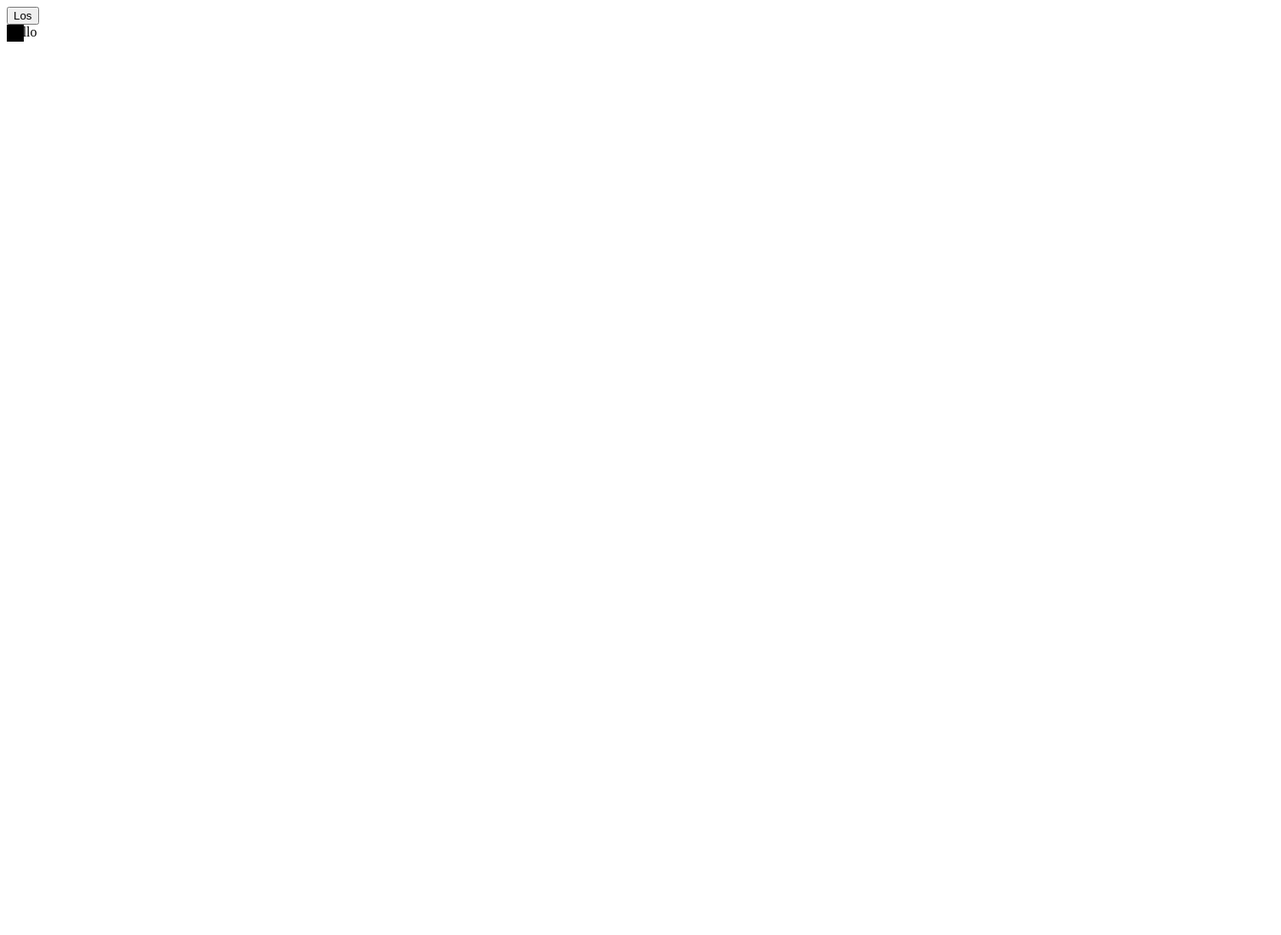
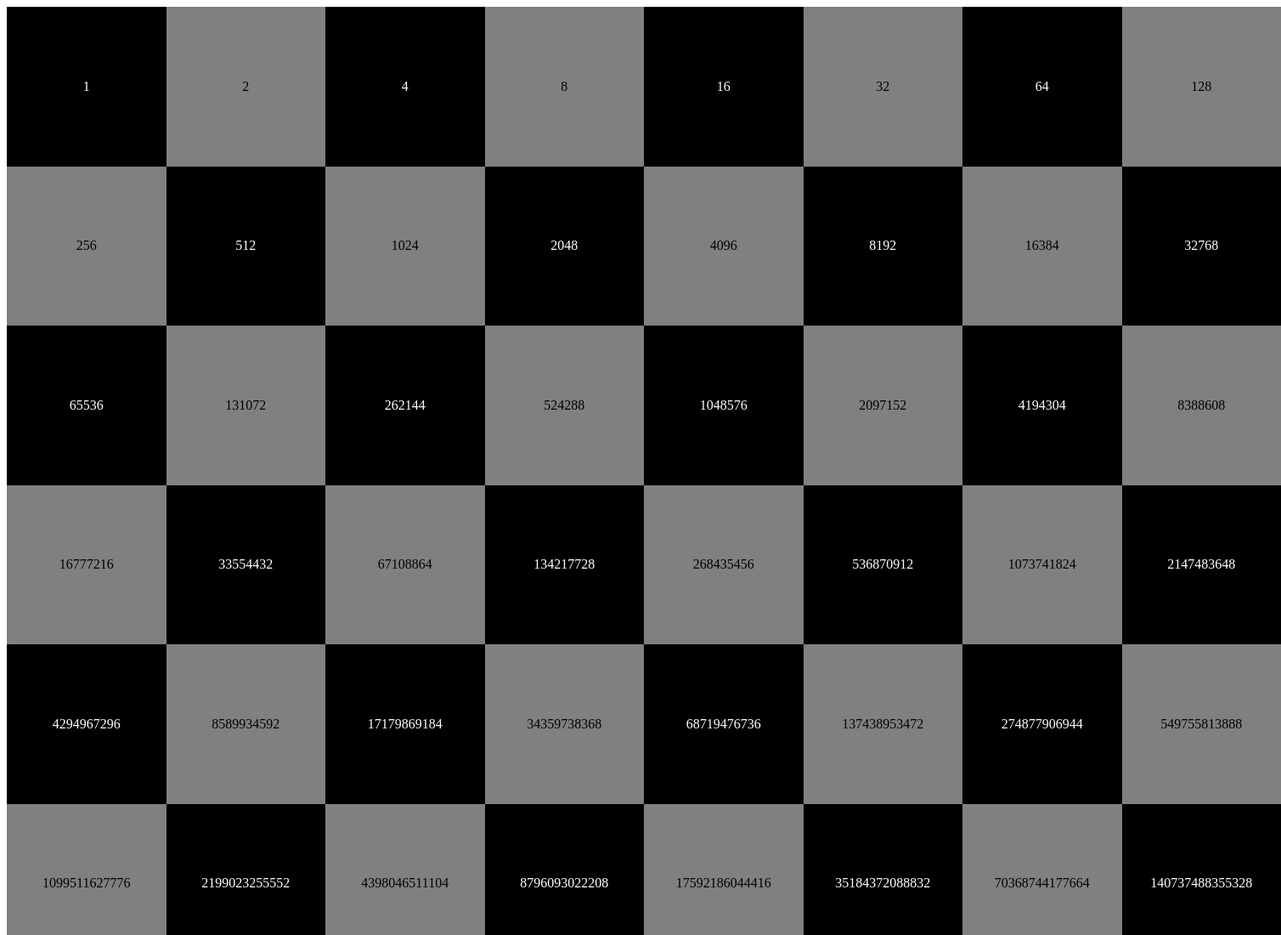
Before and after one commit to MrMarans/EIA2, a plain HTML site: page Aufg3/aufg3.html in a window 1280 px wide. Shown: the top 1100 px of the page at 85% size, 1508 px wide, since content can reach past the window. Before the commit the page ends 800 px from the top, so only its background shows below. Drawn offline with Linux system fonts and the light colour scheme.

Commit message:
Aufgabe3 Done.

```diff
--- a/Aufg3/aufg3.css
+++ b/Aufg3/aufg3.css
@@ -1,19 +1,33 @@
 div {
-	background-color: black;
-	width: 20px;
-	height: 20px;
+	width: 12.5%;
+	color: gray;
+	float: left;
 }
 
-div:nth-child(8) {
+div:before, div:after {
+	content: '';
+	display: block;
+	padding-top: 50%;
+}
 
+div:nth-child(9) {
+	clear: left;
 }
 
 .schwarz {
 	background-color: black;
 	color: white;
+	line-height: 0;
+	text-align: center;
 }
 
 .weis {
-	background-color: white;
+	background-color: gray;
 	color: black;
+	line-height: 0;
+	text-align: center;
 }
+
+section {
+	width: 1500px;
+}
--- a/Aufg3/aufg3.html
+++ b/Aufg3/aufg3.html
@@ -15,7 +15,6 @@ Hiermit versichere ich, dass ich diesen Code selbst geschrieben habe. Er wurde n
 
 </head>
 <body>
-    <button id="Gruppe">Los</button>
-    <div>Hallo</div>
+	<section class="Brett"></section>
 </body>
 </html>
--- a/Aufg3/aufg3.js
+++ b/Aufg3/aufg3.js
@@ -2,19 +2,27 @@ document.addEventListener('DOMContentLoaded', function () {
     var Brett = 63;
     var Korn = 1;
     var SpaltenKastenzahl = 8;
+    var Zahl = 1;
     function Schachbrett() {
+        var Brett = document.getElementsByClassName("Brett")[0];
         for (var Spalte = 0; Spalte < SpaltenKastenzahl; Spalte++) {
             if (Spalte % 2 == 0) {
                 for (var Feld = 0; Feld < SpaltenKastenzahl; Feld++) {
                     if (Feld % 2 == 0) {
                         var elem = document.createElement('div');
                         console.log("erstes IF schwarz");
+                        Brett.appendChild(elem);
                         elem.className = "schwarz";
+                        elem.textContent = (Korn + "");
+                        Korn = Korn * 2;
                     }
                     else {
                         var elem = document.createElement('div');
                         console.log("erstes IF weis");
+                        Brett.appendChild(elem);
                         elem.className = "weis";
+                        elem.textContent = (Korn + "");
+                        Korn = Korn * 2;
                     }
                 }
             }
@@ -22,21 +30,25 @@ document.addEventListener('DOMContentLoaded', function () {
                 for (var Feld = 0; Feld < SpaltenKastenzahl; Feld++) {
                     if (Feld % 2 == 0) {
                         var elem = document.createElement('div');
-                        elem.className = "schwarz";
+                        Brett.appendChild(elem);
+                        elem.className = "weis";
+                        elem.textContent = (Korn + "");
+                        Korn = Korn * 2;
                         console.log("zweites IF schwarz");
                     }
                     else {
                         var elem = document.createElement('div');
                         console.log("zweites IF weis");
-                        elem.className = "weis";
+                        Brett.appendChild(elem);
+                        elem.className = "schwarz";
+                        elem.textContent = (Korn + "");
+                        Korn = Korn * 2;
                     }
                 }
             }
         }
         console.log("Ende");
     }
-    document.getElementById("Gruppe").addEventListener("click", function () {
-        Schachbrett();
-    });
+    Schachbrett();
 });
 //# sourceMappingURL=aufg3.js.map
```
Also changed, not shown: Aufg3/aufg3.ts (+19 -8 lines), 1 other file. Lines whose indentation alone changed are shown as unchanged.
